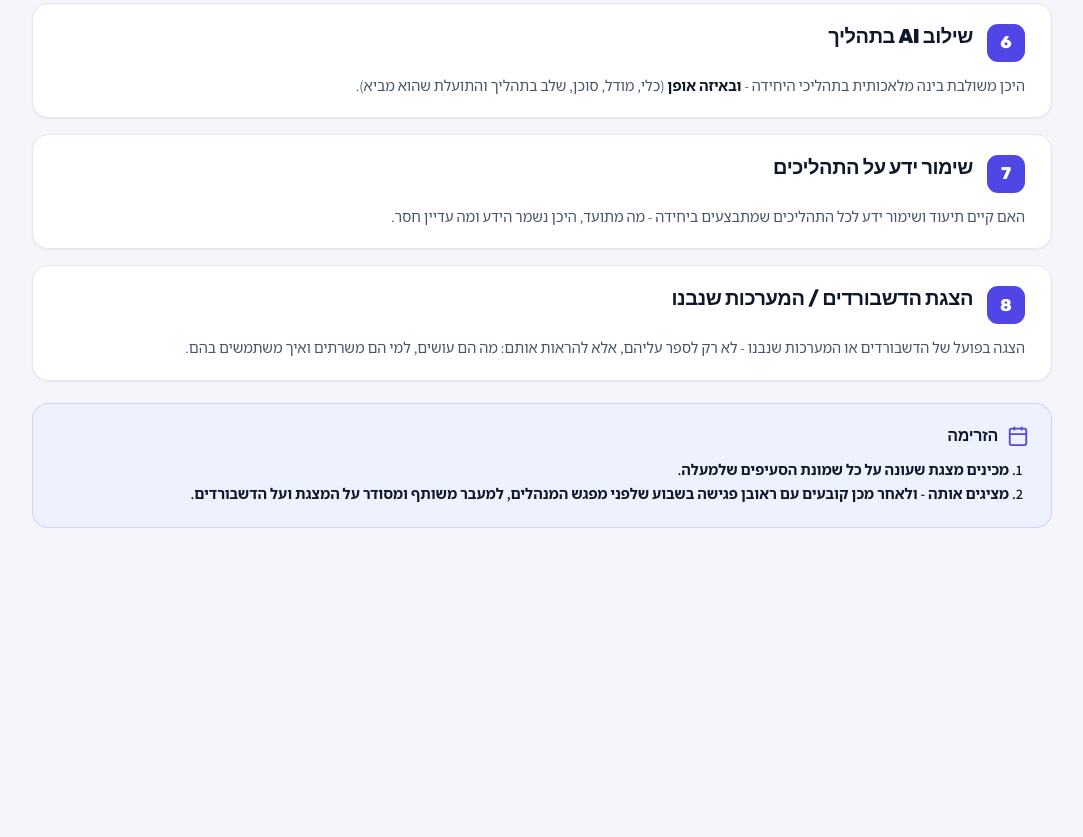
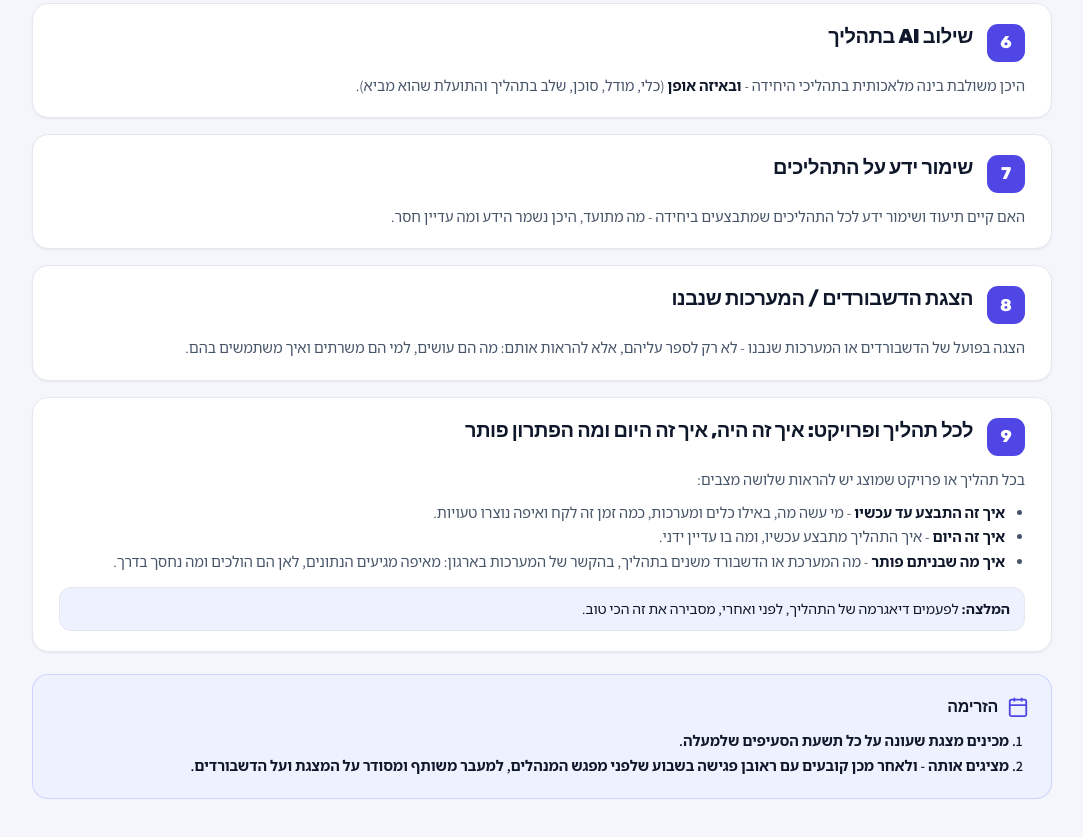
Before and after one commit to reuvenkazorer27/ariel-ai-hub, a plain HTML site: page meeting-brief.html in a window 1280 px wide. Shown: the part 939-1776 px from the top of the page, without its empty margins (98-1181 px from the left). Before the commit the page ends 1587 px from the top, so only its background shows below. Drawn offline with Linux system fonts and the light colour scheme.

Commit message:
Meeting template: add section 9 (before, today, and what the solution solves, with a diagram tip)
Co-Authored-By: Claude Opus 5.5 <noreply@anthropic.com>

```diff
--- a/meeting-brief.html
+++ b/meeting-brief.html
@@ -139,6 +139,9 @@ textarea::placeholder{color:var(--muted);opacity:.75}
 .req-banner span{font-size:14px;color:var(--d-body)}
 .req-body{color:var(--slate);font-size:14.5px;line-height:1.6;margin:12px 0 0}
 .req-body b{color:var(--ink)}
+.req-steps{margin:10px 0 0;padding-inline-start:20px;color:var(--slate);font-size:14.5px;line-height:1.7}
+.req-steps b{color:var(--ink)}
+.req-tip{margin:12px 0 0;padding:10px 14px;border-radius:12px;background:var(--accent-soft);border:1px solid var(--line);color:var(--ink);font-size:14px;line-height:1.6}
 .callout{
   background:var(--teal-soft);border:1px solid var(--accent-line);border-radius:16px;
   padding:20px 22px;margin-top:22px;
@@ -211,10 +214,21 @@ textarea::placeholder{color:var(--muted);opacity:.75}
     <p class="req-body">הצגה בפועל של הדשבורדים או המערכות שנבנו - לא רק לספר עליהם, אלא להראות אותם: מה הם עושים, למי הם משרתים ואיך משתמשים בהם.</p>
   </section>
 
+  <section class="section">
+    <div class="sec-head"><div class="sec-num">9</div><div><h2>לכל תהליך ופרויקט: איך זה היה, איך זה היום ומה הפתרון פותר</h2></div></div>
+    <p class="req-body">בכל תהליך או פרויקט שמוצג יש להראות שלושה מצבים:</p>
+    <ul class="req-steps">
+      <li><b>איך זה התבצע עד עכשיו</b> - מי עשה מה, באילו כלים ומערכות, כמה זמן זה לקח ואיפה נוצרו טעויות.</li>
+      <li><b>איך זה היום</b> - איך התהליך מתבצע עכשיו, ומה בו עדיין ידני.</li>
+      <li><b>איך מה שבניתם פותר</b> - מה המערכת או הדשבורד משנים בתהליך, בהקשר של המערכות בארגון: מאיפה מגיעים הנתונים, לאן הם הולכים ומה נחסך בדרך.</li>
+    </ul>
+    <p class="req-tip"><b>המלצה:</b> לפעמים דיאגרמה של התהליך, לפני ואחרי, מסבירה את זה הכי טוב.</p>
+  </section>
+
   <div class="callout">
     <h3><svg viewBox="0 0 24 24" fill="none" stroke="currentColor" stroke-width="2"><rect x="3" y="4" width="18" height="18" rx="2"/><path d="M16 2v4M8 2v4M3 10h18"/></svg>הזרימה</h3>
     <ol>
-      <li>מכינים מצגת שעונה על כל שמונת הסעיפים שלמעלה.</li>
+      <li>מכינים מצגת שעונה על כל תשעת הסעיפים שלמעלה.</li>
       <li>מציגים אותה - ולאחר מכן קובעים עם ראובן פגישה <b>בשבוע שלפני</b> מפגש המנהלים, למעבר משותף ומסודר על המצגת ועל הדשבורדים.</li>
     </ol>
   </div>
```
Also changed, not shown: index.html (+1 -1 lines).
